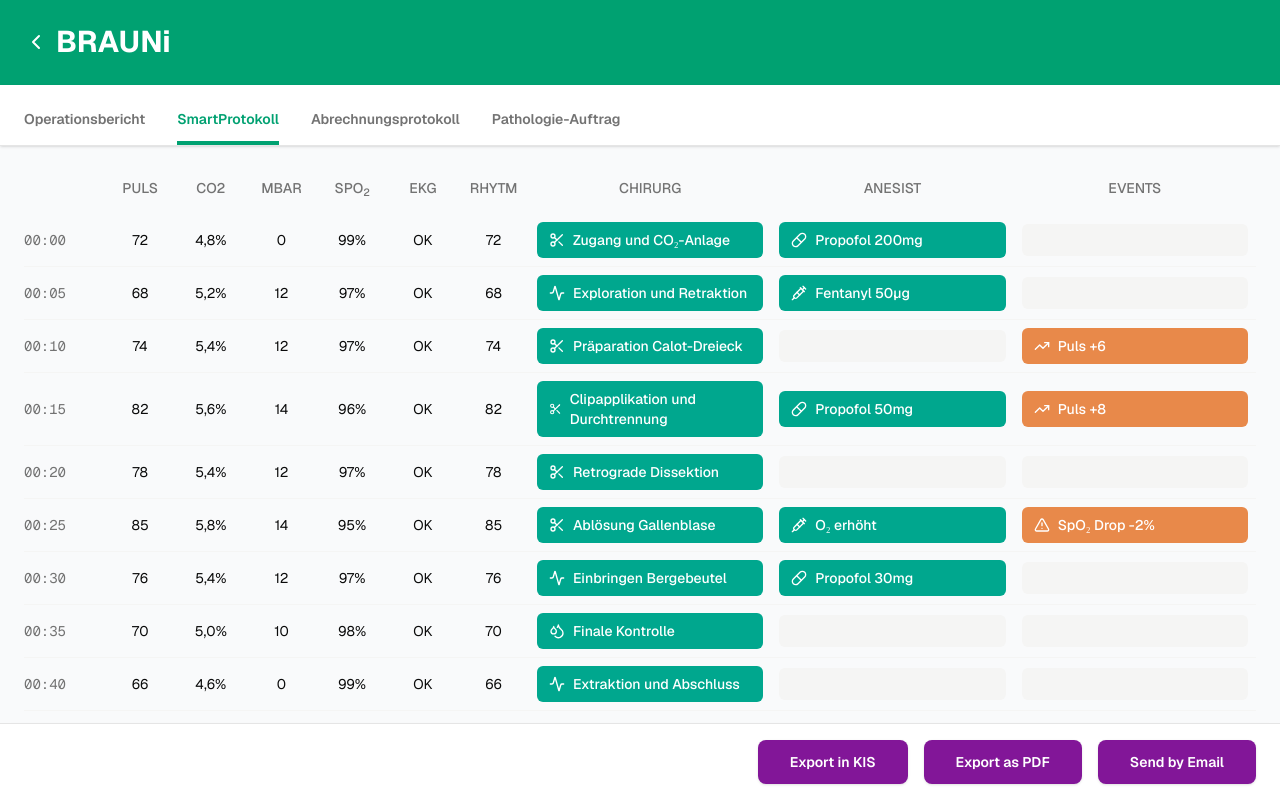
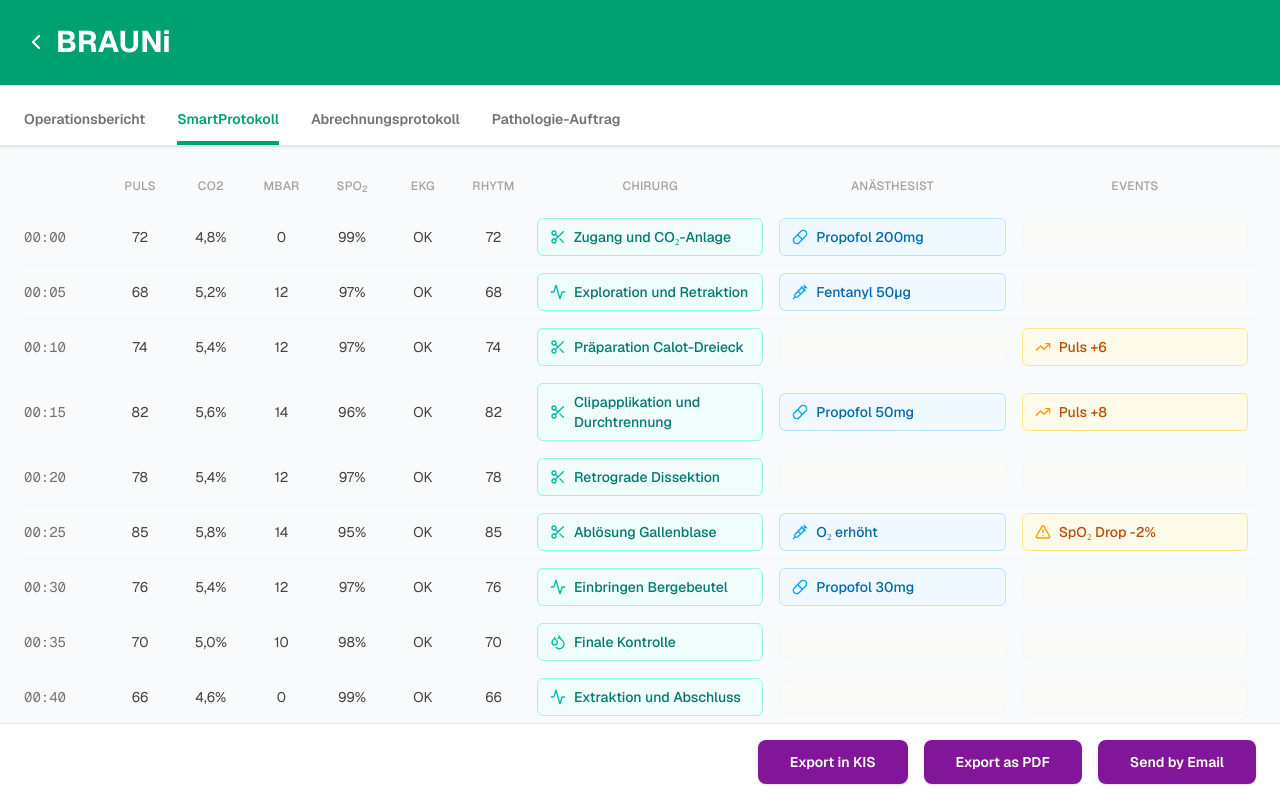
Before and after one commit to alm-engineering/BRAUNi-su, a Next.js app: page /op/1/smartprotokoll in a window 1280 px wide. Built offline with nearby package versions, Linux system fonts and the light colour scheme.

Commit message:
style: refine color scheme for better visual hierarchy
Use subtle pastels for action tags and improve empty cell styling.

#VERCEL_SKIP

Co-authored-by: Michael J. Zoidl <528550+michaelzoidl@users.noreply.github.com>

```diff
--- a/app/op/[id]/smartprotokoll/page.tsx
+++ b/app/op/[id]/smartprotokoll/page.tsx
@@ -126,7 +126,7 @@ const protocolData: VitalRow[] = [
 ]
 
 function EmptyCell() {
-  return <div className="h-8 w-full rounded-md bg-stone-100" />
+  return <div className="h-8 w-full rounded-md bg-stone-50 border border-stone-100" />
 }
 
 function ActionTag({
@@ -136,12 +136,23 @@ function ActionTag({
 }: {
   type: string
   label: string
-  variant: "green" | "orange"
+  variant: "surgeon" | "anesist" | "event"
 }) {
-  const bgColor = variant === "green" ? "bg-[#00a78e]" : "bg-[#e8894a]"
+  const styles = {
+    surgeon: "bg-teal-50 text-teal-700 border border-teal-200",
+    anesist: "bg-sky-50 text-sky-700 border border-sky-200",
+    event: "bg-amber-50 text-amber-700 border border-amber-200",
+  }
+
+  const iconStyles = {
+    surgeon: "text-teal-500",
+    anesist: "text-sky-500",
+    event: "text-amber-500",
+  }
 
   return (
-    <div className={`flex items-center gap-2 rounded-md ${bgColor} px-3 py-2 text-white`}>
+    <div className={`flex items-center gap-2 rounded-md ${styles[variant]} px-3 py-2`}>
+      <span className={iconStyles[variant]}>
         {type === "spuelung" && <Droplets className="h-4 w-4" />}
         {type === "biopsie" && <Link className="h-4 w-4" />}
         {type === "insufflation" && <Activity className="h-4 w-4" />}
@@ -153,6 +164,7 @@ function ActionTag({
         {type === "puls_sprung" && <TrendingUp className="h-4 w-4" />}
         {type === "spo2_drop" && <AlertTriangle className="h-4 w-4" />}
         {type === "bp_change" && <Activity className="h-4 w-4" />}
+      </span>
       <span className="text-sm font-medium">{label}</span>
     </div>
   )
@@ -164,8 +176,8 @@ export default function SmartProtokollPage() {
       <div className="overflow-x-auto">
         <table className="w-full min-w-[1200px] border-collapse">
           <thead>
-            <tr className="text-sm text-muted-foreground">
-              <th className="w-16 pb-4 text-left font-normal"></th>
+            <tr className="text-xs uppercase tracking-wide text-stone-400">
+              <th className="w-16 pb-4 text-left font-medium"></th>
               <th className="w-14 pb-4 text-center font-medium">PULS</th>
               <th className="w-14 pb-4 text-center font-medium">CO2</th>
               <th className="w-14 pb-4 text-center font-medium">MBAR</th>
@@ -175,7 +187,7 @@ export default function SmartProtokollPage() {
               <th className="w-14 pb-4 text-center font-medium">EKG</th>
               <th className="w-14 pb-4 text-center font-medium">RHYTM</th>
               <th className="w-48 pb-4 text-center font-medium">CHIRURG</th>
-              <th className="w-48 pb-4 text-center font-medium">ANESIST</th>
+              <th className="w-48 pb-4 text-center font-medium">ANÄSTHESIST</th>
               <th className="w-48 pb-4 text-center font-medium">EVENTS</th>
             </tr>
           </thead>
@@ -183,23 +195,23 @@ export default function SmartProtokollPage() {
             {protocolData.map((row, index) => (
               <tr
                 key={index}
-                className="border-b border-stone-100 transition-colors duration-150 hover:bg-stone-100 cursor-pointer"
+                className="border-b border-stone-100 transition-colors duration-150 hover:bg-stone-50 cursor-pointer"
               >
                 {/* Time column */}
-                <td className="py-3 pr-4 font-mono text-sm text-muted-foreground">{row.time}</td>
+                <td className="py-3 pr-4 font-mono text-sm text-stone-500">{row.time}</td>
 
                 {/* Vital signs */}
-                <td className="py-3 text-center text-sm">{row.puls}</td>
-                <td className="py-3 text-center text-sm">{row.co2}</td>
-                <td className="py-3 text-center text-sm">{row.mbar}</td>
-                <td className="py-3 text-center text-sm">{row.spo2}</td>
-                <td className="py-3 text-center text-sm">{row.ekg}</td>
-                <td className="py-3 text-center text-sm">{row.rhytm}</td>
+                <td className="py-3 text-center text-sm text-stone-700">{row.puls}</td>
+                <td className="py-3 text-center text-sm text-stone-700">{row.co2}</td>
+                <td className="py-3 text-center text-sm text-stone-700">{row.mbar}</td>
+                <td className="py-3 text-center text-sm text-stone-700">{row.spo2}</td>
+                <td className="py-3 text-center text-sm text-stone-700">{row.ekg}</td>
+                <td className="py-3 text-center text-sm text-stone-700">{row.rhytm}</td>
 
                 {/* CHIRURG column */}
                 <td className="px-2 py-2">
                   {row.chirurg ? (
-                    <ActionTag type={row.chirurg.type} label={row.chirurg.label} variant="green" />
+                    <ActionTag type={row.chirurg.type} label={row.chirurg.label} variant="surgeon" />
                   ) : (
                     <EmptyCell />
                   )}
@@ -208,7 +220,7 @@ export default function SmartProtokollPage() {
                 {/* ANESIST column */}
                 <td className="px-2 py-2">
                   {row.anesist ? (
-                    <ActionTag type={row.anesist.type} label={row.anesist.label} variant="green" />
+                    <ActionTag type={row.anesist.type} label={row.anesist.label} variant="anesist" />
                   ) : (
                     <EmptyCell />
                   )}
@@ -217,7 +229,7 @@ export default function SmartProtokollPage() {
                 {/* EVENTS column */}
                 <td className="px-2 py-2">
                   {row.event ? (
-                    <ActionTag type={row.event.type} label={row.event.label} variant="orange" />
+                    <ActionTag type={row.event.type} label={row.event.label} variant="event" />
                   ) : (
                     <EmptyCell />
                   )}
```
Lines whose indentation alone changed are shown as unchanged.
